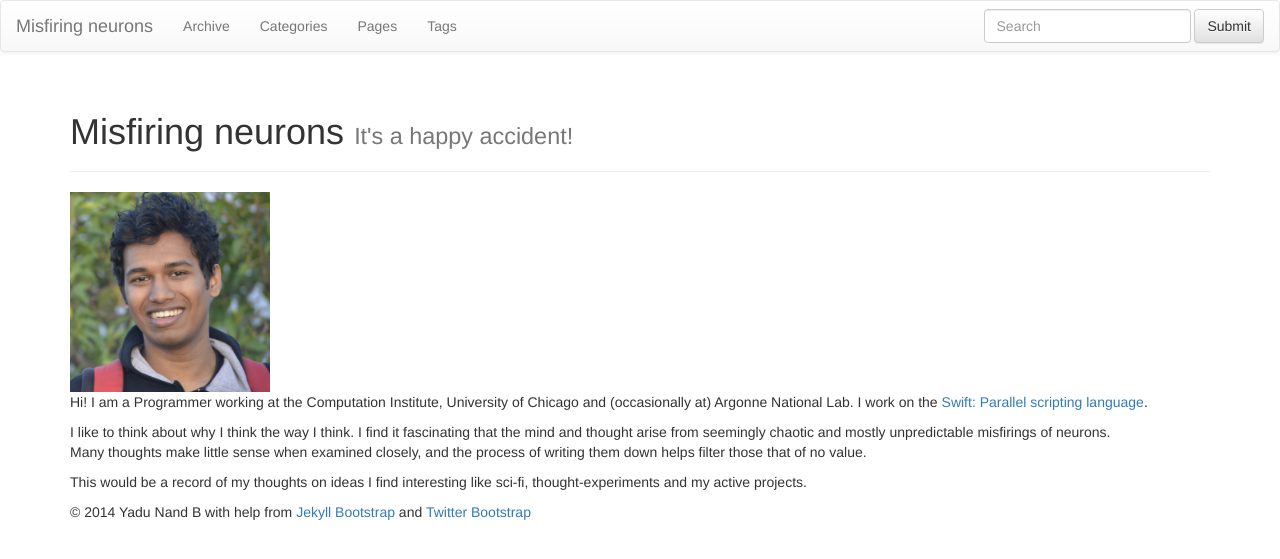
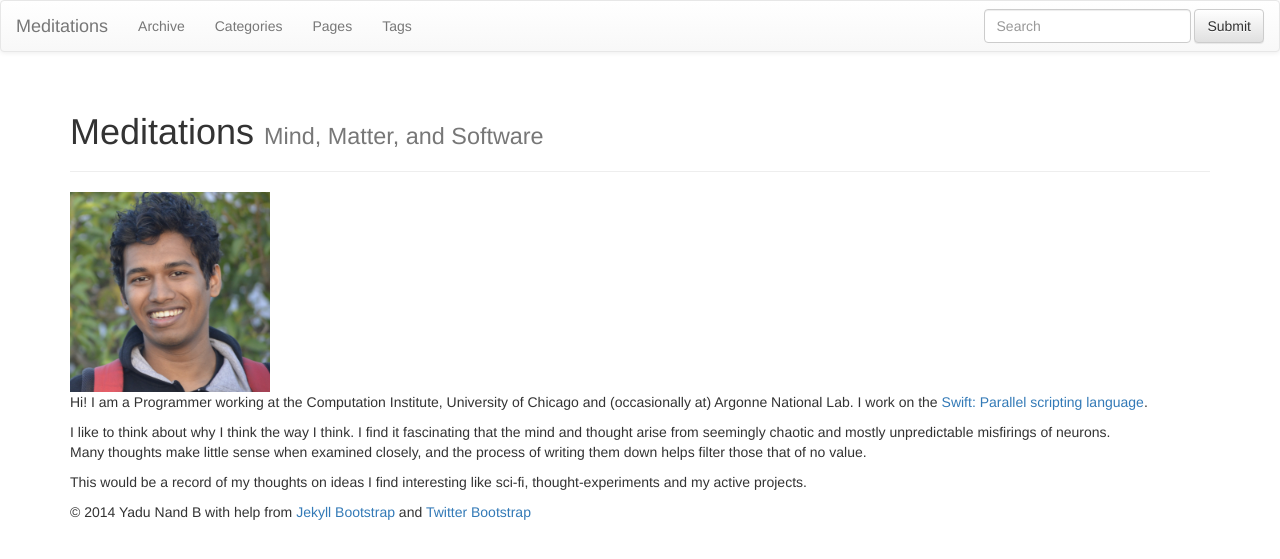
Before and after one commit to yadudoc/yadudoc.github.io, a Jekyll site: the page built from index.md, in a window 1280 px wide. Shown: the top 559 px of the page. Built offline with Jekyll 4.4.1, drawn with Linux system fonts in a browser that asks for light colours; nearby versions of some CDN libraries; library files that are not in the unit come from our copies.

```diff
--- a/_config.yml
+++ b/_config.yml
@@ -8,8 +8,8 @@ pygments: true
 # Themes are encouraged to use these universal variables
 # so be sure to set them if your theme uses them.
 #
-title : Misfiring neurons
-tagline: Projects & Thoughts
+title : Meditations
+tagline: Mind, Matter, and Software
 author :
   name : Yadu Nand B
   email : yadudoc1729@gmail.com
--- a/index.md
+++ b/index.md
@@ -1,7 +1,7 @@
 ---
 layout: page
-title: Misfiring neurons
-tagline: It's a happy accident!
+title: Meditations
+tagline: Mind, Matter, and Software
 ---
 {% include JB/setup %}
 
```
Also changed, not shown: _posts/2013-01-17-What_am_I?.md (added, +25 -0 lines).
